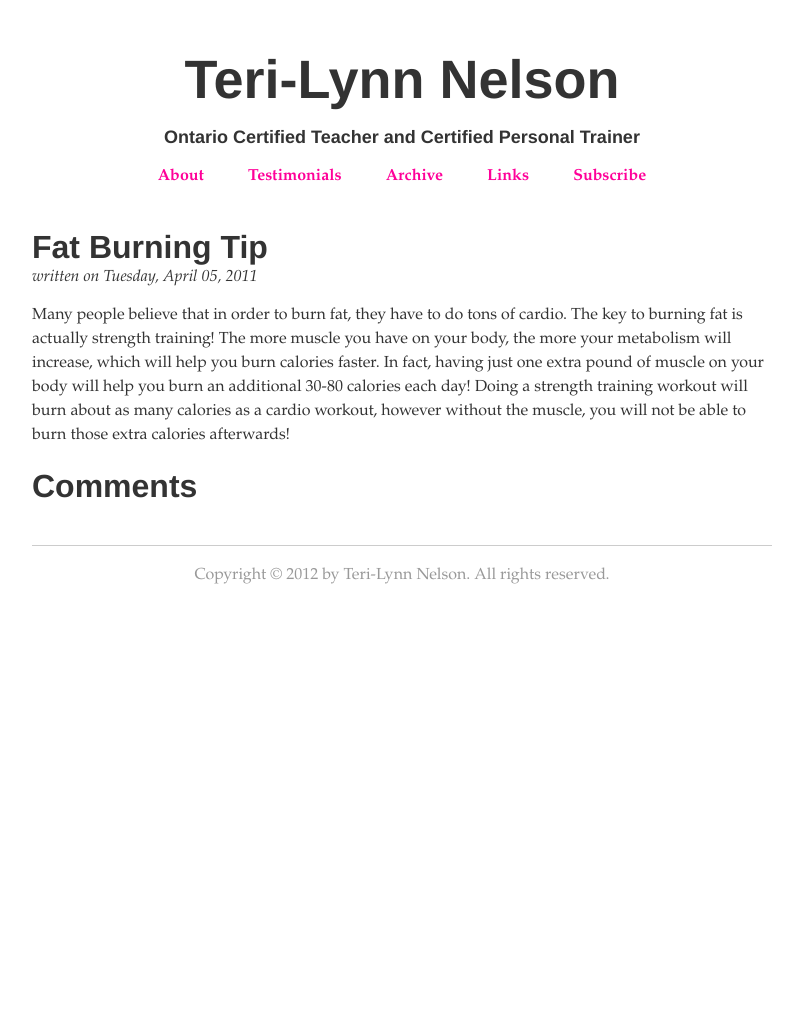
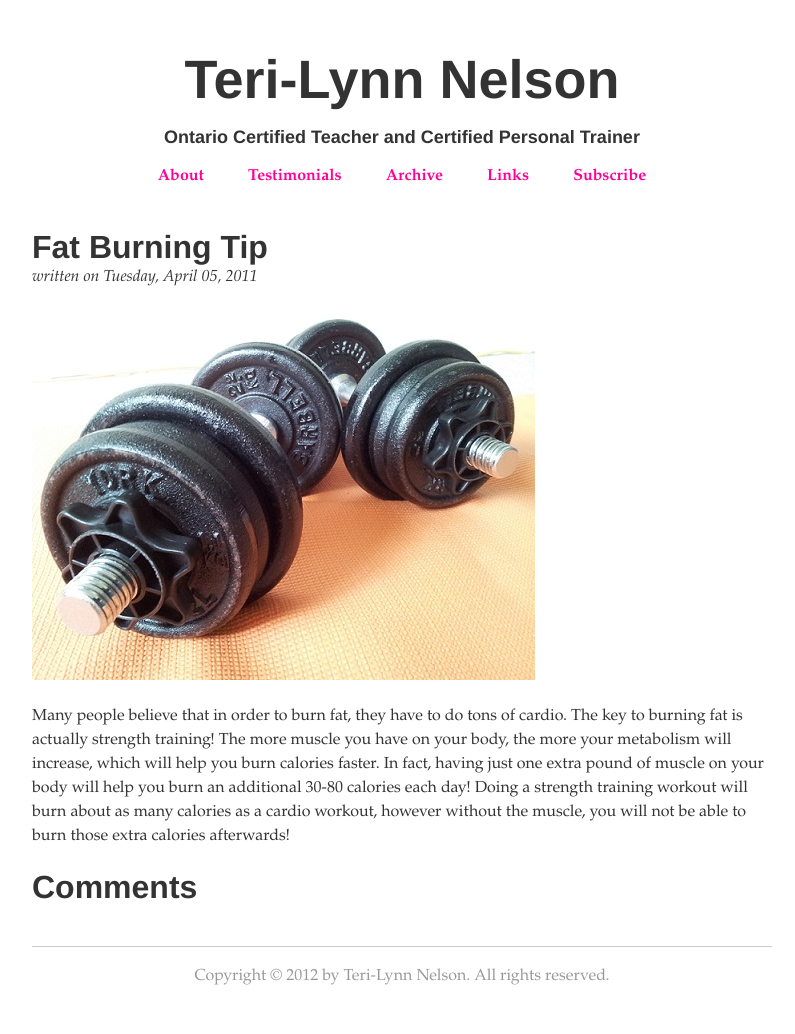
Before and after one commit to teri-lynn/teri-lynn.github.com, a Jekyll site: the page built from _posts/2011-04-05-fat-burning-tip.md, in a window 1280 px wide. Shown: the whole page, without its empty margins (238-1033 px from the left). Built offline with Jekyll 4.4.1, drawn with Linux system fonts in a browser that asks for light colours; some web fonts are replaced; Markdown is read by kramdown in place of the engine named in the settings; before the commit the page ends 900 px from its top, so only the background shows below that.

Commit message:
Added picture to Fat Burning Tip

```diff
--- a/_posts/2011-04-05-fat-burning-tip.md
+++ b/_posts/2011-04-05-fat-burning-tip.md
@@ -7,6 +7,7 @@ tags:
   - training
   - metabolism
 ---
+![Weights](/images/weights.jpg)
 
 Many people believe that in order to burn fat, they have to do tons of cardio.
 The key to burning fat is actually strength training! The more muscle you have
```
Also changed, not shown: images/weights.jpg (added).
